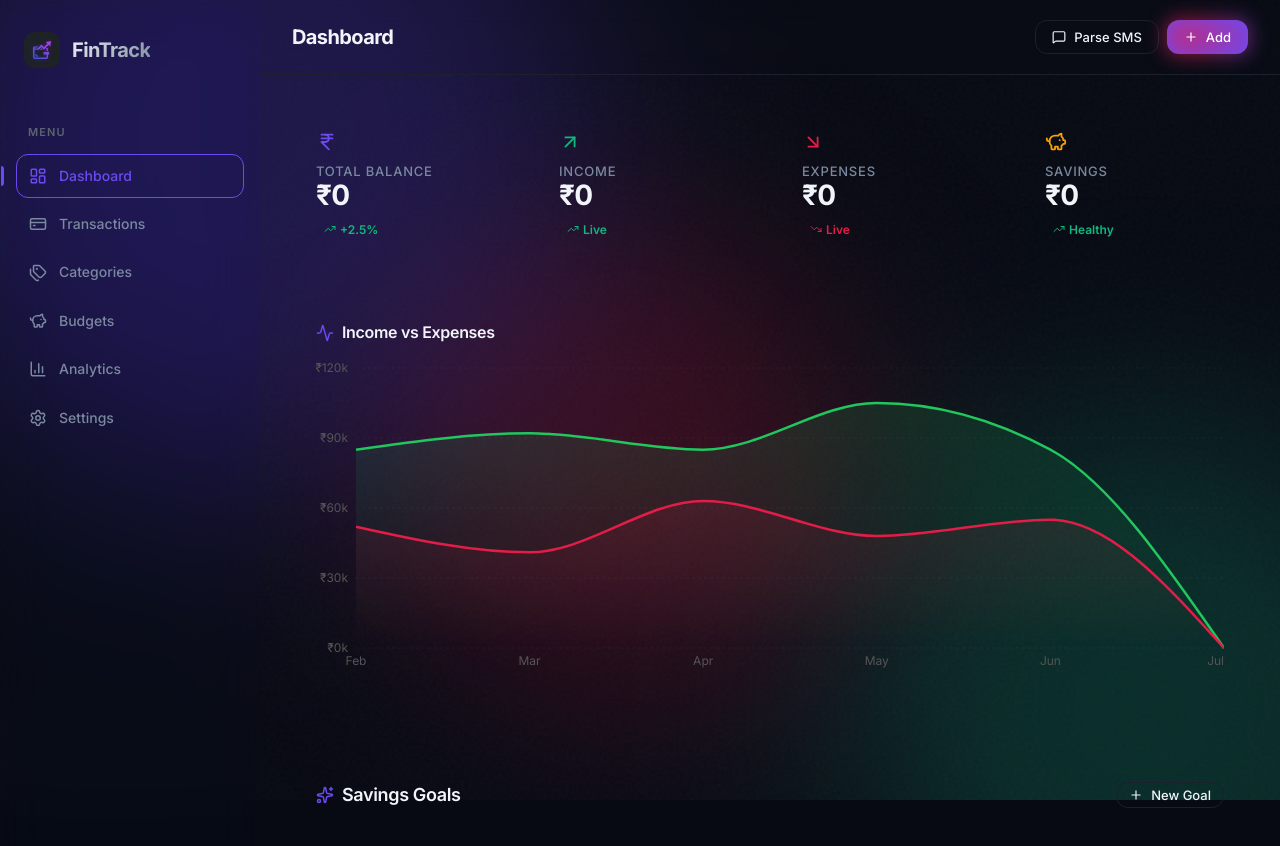
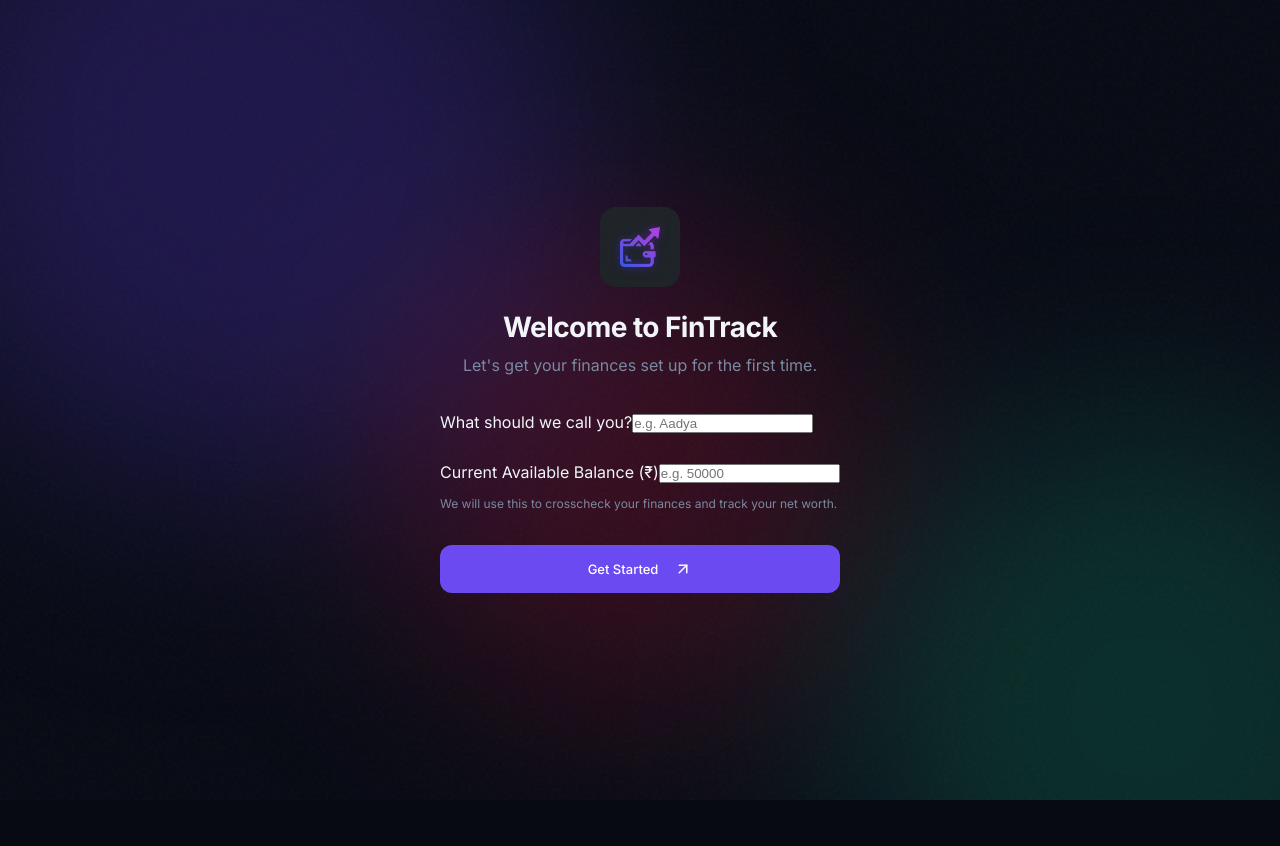
Before and after one commit to KernelKnight08/personal-finance-tracker, a React (Vite) app: page / in a window 1280 px wide. Shown: the top 846 px of the page. After the commit the page ends 800 px from the top, so only its background shows below. Built offline with nearby package versions, Linux system fonts and the light colour scheme.

Commit message:
Add first-time user onboarding setup screen

```diff
--- a/src/App.jsx
+++ b/src/App.jsx
@@ -130,6 +130,12 @@ function App() {
   const [balance, setBalance] = useLocalStorage('fintrack_real_balance_v2', 0);
   const [theme, setTheme] = useLocalStorage('fintrack_theme', 'dark');
   const [goals, setGoals] = useLocalStorage('fintrack_goals_v2', []);
+
+  const [isSetupComplete, setIsSetupComplete] = useLocalStorage('fintrack_setup_complete_v2', false);
+  const [setupBalanceInput, setSetupBalanceInput] = useState('');
+  const [setupNameInput, setSetupNameInput] = useState('');
+
+  const userName = localStorage.getItem('fintrack_user_name') || 'Guest';
 
   useEffect(() => {
     document.documentElement.setAttribute('data-theme', theme);
@@ -766,6 +772,65 @@ function App() {
     </div>
   );
 
+  // Setup Screen Render
+  if (!isSetupComplete) {
+    return (
+      <div className="app-shell" style={{ display: 'flex', alignItems: 'center', justifyContent: 'center' }}>
+        <div className="live-bg">
+          <div className="live-blob blob-1" />
+          <div className="live-blob blob-2" />
+          <div className="live-blob blob-3" />
+        </div>
+        <div className="glass-panel" style={{ width: '100%', maxWidth: '480px', padding: '2.5rem', position: 'relative', zIndex: 10, textAlign: 'center' }}>
+          <img src="/logo.jpg" alt="FinTrack" style={{ width: '80px', height: '80px', borderRadius: '1rem', margin: '0 auto 1.5rem', display: 'block', boxShadow: 'var(--shadow-md)' }} />
+          <h1 style={{ fontSize: '1.75rem', fontWeight: '700', marginBottom: '0.5rem' }}>Welcome to FinTrack</h1>
+          <p style={{ color: 'hsl(var(--fg-muted))', marginBottom: '2rem' }}>Let's get your finances set up for the first time.</p>
+
+          <div style={{ textAlign: 'left', marginBottom: '1.5rem' }}>
+            <label className="form-label">What should we call you?</label>
+            <input
+              type="text"
+              className="glass-input"
+              placeholder="e.g. Aadya"
+              value={setupNameInput}
+              onChange={e => setSetupNameInput(e.target.value)}
+            />
+          </div>
+
+          <div style={{ textAlign: 'left', marginBottom: '2rem' }}>
+            <label className="form-label">Current Available Balance (₹)</label>
+            <input
+              type="number"
+              className="glass-input"
+              placeholder="e.g. 50000"
+              value={setupBalanceInput}
+              onChange={e => setSetupBalanceInput(e.target.value)}
+            />
+            <p style={{ fontSize: '0.75rem', color: 'hsl(var(--fg-muted))', marginTop: '0.5rem' }}>
+              We will use this to crosscheck your finances and track your net worth.
+            </p>
+          </div>
+
+          <button
+            className="btn btn-primary"
+            style={{ width: '100%', padding: '0.875rem' }}
+            onClick={() => {
+              if (setupBalanceInput && !isNaN(Number(setupBalanceInput))) {
+                setBalance(Number(setupBalanceInput));
+              }
+              if (setupNameInput) {
+                localStorage.setItem('fintrack_user_name', setupNameInput);
+              }
+              setIsSetupComplete(true);
+            }}
+          >
+            Get Started <ArrowUpRight size={18} style={{ marginLeft: '0.5rem' }} />
+          </button>
+        </div>
+      </div>
+    );
+  }
+
   return (
     <div className="app-shell">
       {/* ═══ LIVE BACKGROUND ═══ */}
@@ -810,7 +875,9 @@ function App() {
         <header className="topbar">
           <div className="topbar-left">
             <div className="hide-mobile" style={{ display: 'flex', flexDirection: 'column' }}>
-              <span className="topbar-title" style={{ textTransform: 'capitalize' }}>{currentView}</span>
+              <span className="topbar-title" style={{ textTransform: 'capitalize' }}>
+                {currentView === 'dashboard' ? `Welcome, ${userName}` : currentView}
+              </span>
             </div>
           </div>
           <div className="topbar-right">
```
